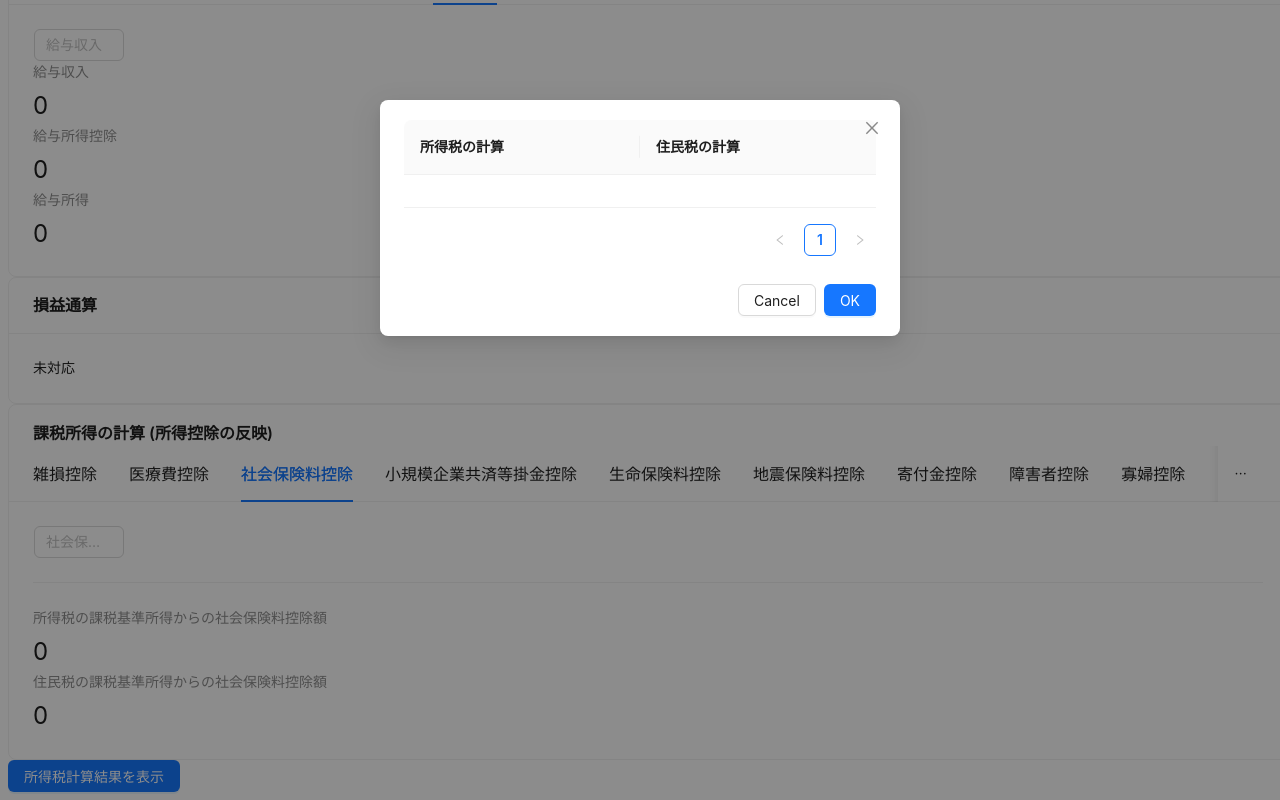
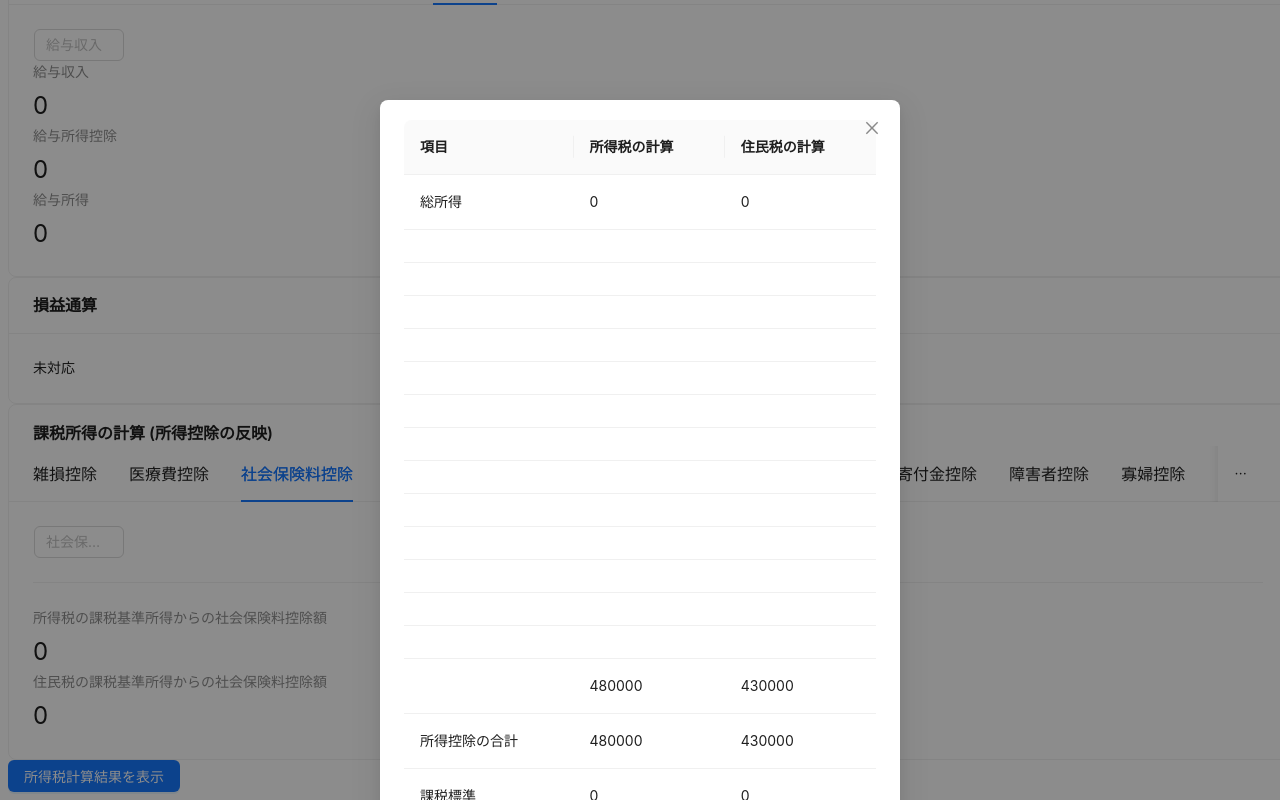
Before and after one commit to showkami/react-income-tax, a React (Create React App) app: page / in a window 1280 px wide. Both pictures are taken after a click on the button "所得税計算結果を表示". Shown: the part 133-933 px from the top of the page. Built offline with nearby package versions, Linux system fonts and the light colour scheme.

Commit message:
所得税計算表を一部完成

```diff
--- a/src/4_tax/tax.jsx
+++ b/src/4_tax/tax.jsx
@@ -6,21 +6,83 @@ function Tax({shotoku, kojo}){
 
     const [isShowTaxResult, setIsShowTaxResult] = useState(false);
 
+    // 総所得金額
+    const totalShotoku = (
+        ()=>{
+            let tmp = 0;
+            for (const shotokuName in shotoku) {
+                tmp += shotoku[shotokuName].shotoku !== undefined ? shotoku[shotokuName].shotoku : 0;
+            }
+            return tmp;
+        }
+    )();
+
+    // 総所得控除額
+    const [totalKojoFromShotokuTax, totalKojoFromJuminTax] = (
+        ()=>{
+            let [tmpShotoku, tmpJumin] = [0, 0];
+            for (const kojoName in kojo) {
+                tmpShotoku += kojo[kojoName].fromShotokuTax !== undefined ? kojo[kojoName].fromShotokuTax : 0;
+                tmpJumin += kojo[kojoName].fromJuminTax !== undefined? kojo[kojoName].fromJuminTax : 0;
+            }
+            return [tmpShotoku, tmpJumin]
+        }
+    )();
+
+    // 課税標準
+    const taxedShotokuForShotokuTax = Math.max(0, totalShotoku - totalKojoFromShotokuTax);
+    const taxedShotokuForJuminTax = Math.max(0, totalShotoku - totalKojoFromJuminTax);
+
     function renderTaxTable(){
         const columns = [
+            {dataIndex: 'indexCol', key: 'indexCol', title: '項目'},
             {dataIndex: 'calcShotokuTax', key: 'calcShotokuTax', title: '所得税の計算'},
             {dataIndex: 'calcJuminTax', key: 'calcJuminTax', title: '住民税の計算'},
         ];
-        const dataSource = [
-            // 所得控除の羅列
-            {key: '1', calcShotokuTax: kojo.zasson.fromShotokuTax, calcJuminTax: kojo.zasson.fromJuminTax},
-        ];
+
+        let dataSource = [];
+
+        // 総所得の行を追加
+        dataSource.push({
+            key: "totalShotoku",
+            indexCol: "総所得",
+            calcShotokuTax: totalShotoku,
+            calcJuminTax: totalShotoku,
+        })
+
+        // 所得控除の行を追加
+        for (const kojoName in kojo) {
+            dataSource.push({
+                key: kojoName,
+                indexCol: '',  // 所得控除名を入れたい。。
+                calcShotokuTax: kojo[kojoName].fromShotokuTax,
+                calcJuminTax: kojo[kojoName].fromJuminTax,
+            });
+        }
+
+        // 所得控除合計額の行を追加
+        dataSource.push({
+            key: "kojoTotal",
+            indexCol: "所得控除の合計",
+            calcShotokuTax: totalKojoFromShotokuTax,
+            calcJuminTax: totalKojoFromJuminTax,
+        })
+
+        // 課税所得の表示
+        dataSource.push({
+            key: "taxedShotoku",
+            indexCol: "課税標準",
+            calcShotokuTax: taxedShotokuForShotokuTax,
+            calcJuminTax: taxedShotokuForJuminTax,
+        })
+
         console.log('dataSource=', dataSource)
         return (
             <>
                 <Table
                     columns={columns}
                     dataSource={dataSource}
+                    pagination={false}
                 >
 
                 </Table>
```
